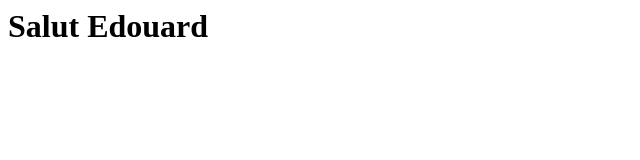
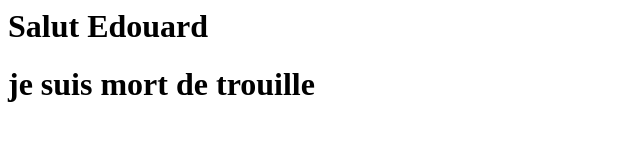
Before and after one commit to Noann-ets/Projet, a plain HTML site: page index.html in a window 1280 px wide. Shown: the whole page, without its empty margins (0-640 px from the left). Drawn offline with Linux system fonts and the light colour scheme.

Commit message:
va mourir

```diff
--- a/index.html
+++ b/index.html
@@ -1 +1,3 @@
 <h1> Salut Edouard </h1>
+
+<h1> je suis mort de trouille </h1>
```
